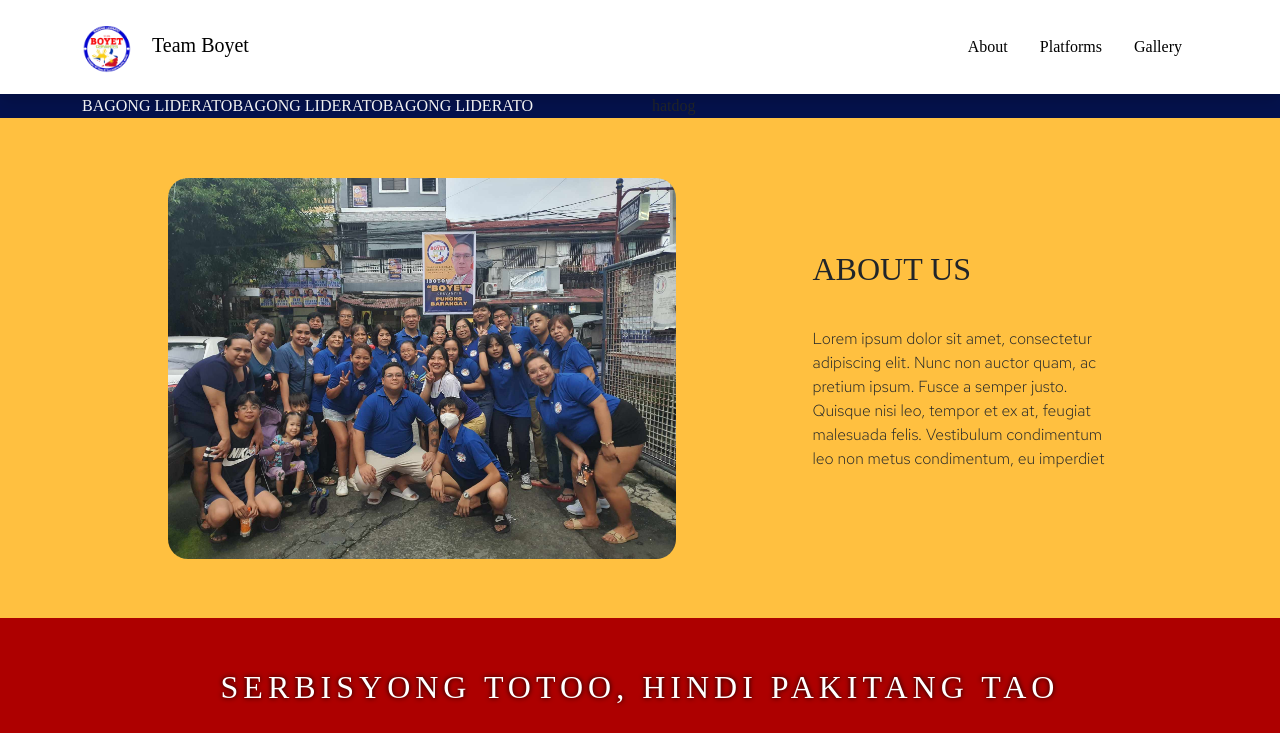
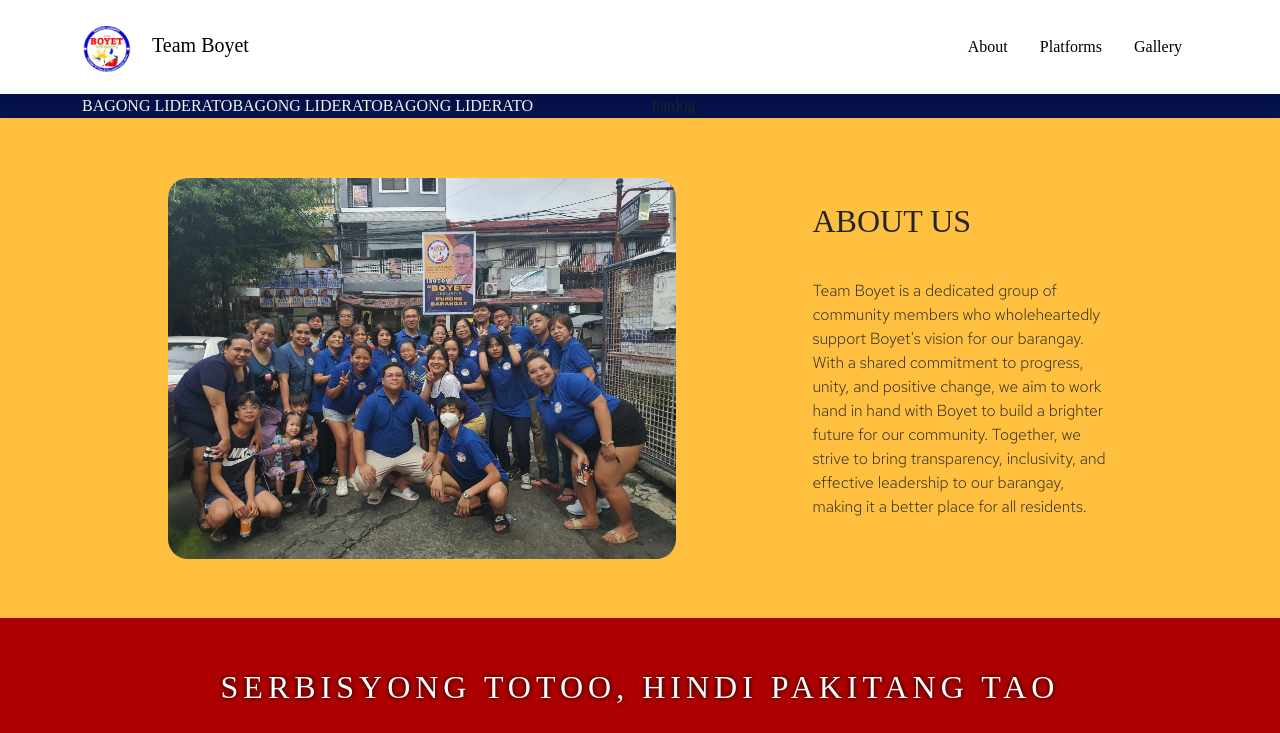
Before and after one commit to team-boyet/landing, a React (Create React App) app: page / in a window 1280 px wide. Shown: the top 733 px of the page. Built offline with nearby package versions, Linux system fonts and the light colour scheme; a web font is replaced by a local one.

Commit message:
Updated About Section

```diff
--- a/src/components/About.jsx
+++ b/src/components/About.jsx
@@ -7,7 +7,7 @@ function About() {
             <img src={AboutImage} className="about-image" />
             <div className="text-container">
                 <h2>ABOUT US</h2>
-                <p>Lorem ipsum dolor sit amet, consectetur adipiscing elit. Nunc non auctor quam, ac pretium ipsum. Fusce a semper justo. Quisque nisi leo, tempor et ex at, feugiat malesuada felis. Vestibulum condimentum leo non metus condimentum, eu imperdiet</p>
+                <p>Team Boyet is a dedicated group of community members who wholeheartedly support Boyet's vision for our barangay. With a shared commitment to progress, unity, and positive change, we aim to work hand in hand with Boyet to build a brighter future for our community. Together, we strive to bring transparency, inclusivity, and effective leadership to our barangay, making it a better place for all residents.</p>
             </div>
         </div>
     </>;
--- a/src/components/Gallery.css
+++ b/src/components/Gallery.css
@@ -19,10 +19,6 @@
     text-shadow: 0 0 5px #000000;
 }
 
-.images-container {
-
-}
-
 .L-row-images img {
     width: 202px;
     height: 280px;
```
